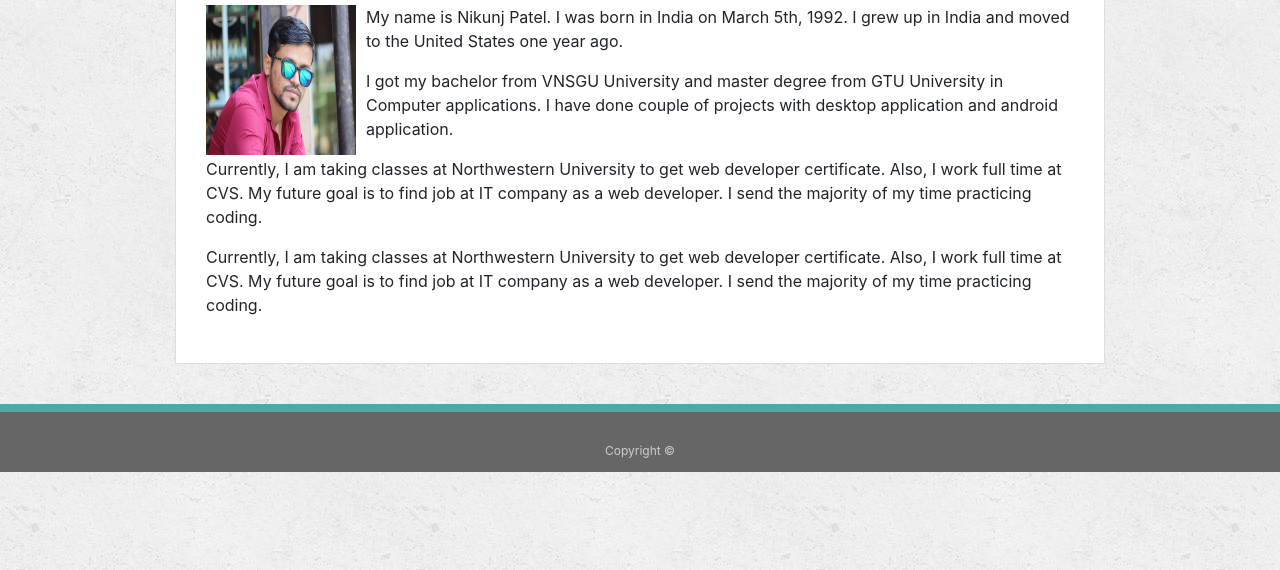
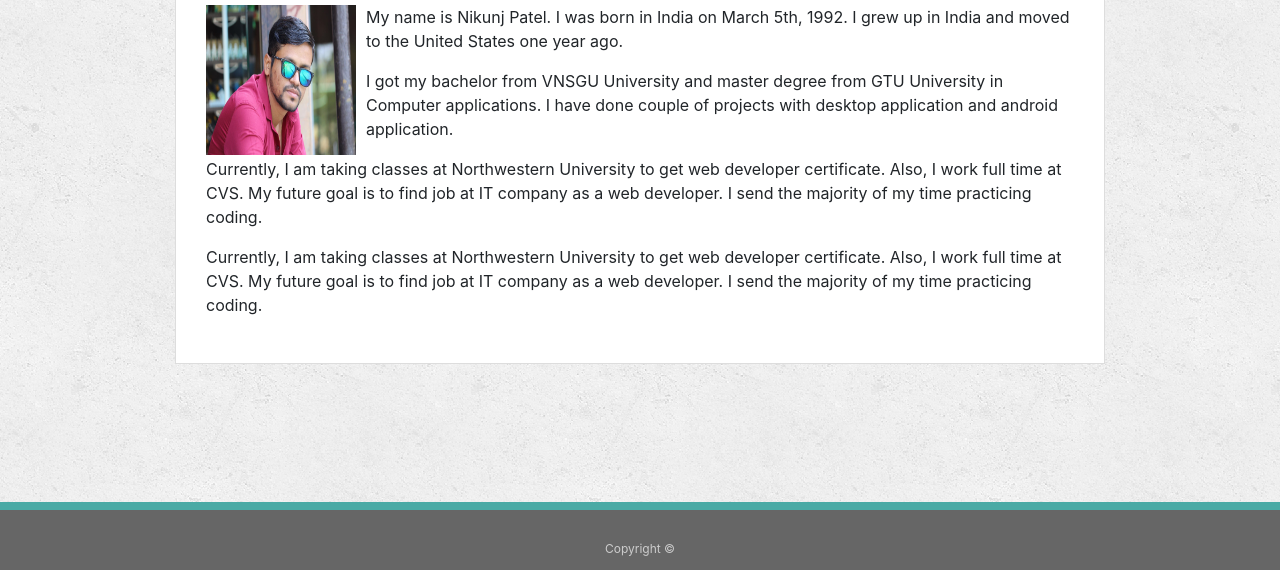
Before and after one commit to NikunjPatel1992/Bootstrap-Portfolio, a plain HTML site: page index.html in a window 1280 px wide. Shown: the part 230-800 px from the top of the page. Drawn offline with nearby package versions, Linux system fonts and the light colour scheme.

Commit message:
Footer add

```diff
--- a/assets/css/style.css
+++ b/assets/css/style.css
@@ -96,8 +96,9 @@
         /* footer */
 
         footer {
+            position: fixed;
             padding: 30px 0;
-            clear: both;
+            width: 100%;
             font-size: 12px;
             color: #ffffff;
             color: #cccccc;
@@ -105,6 +106,7 @@
             background: #666666;
             border-top: 8px solid #4aaaa5;
             height: 50px;
+            bottom: 0;
 
          }
 
```
